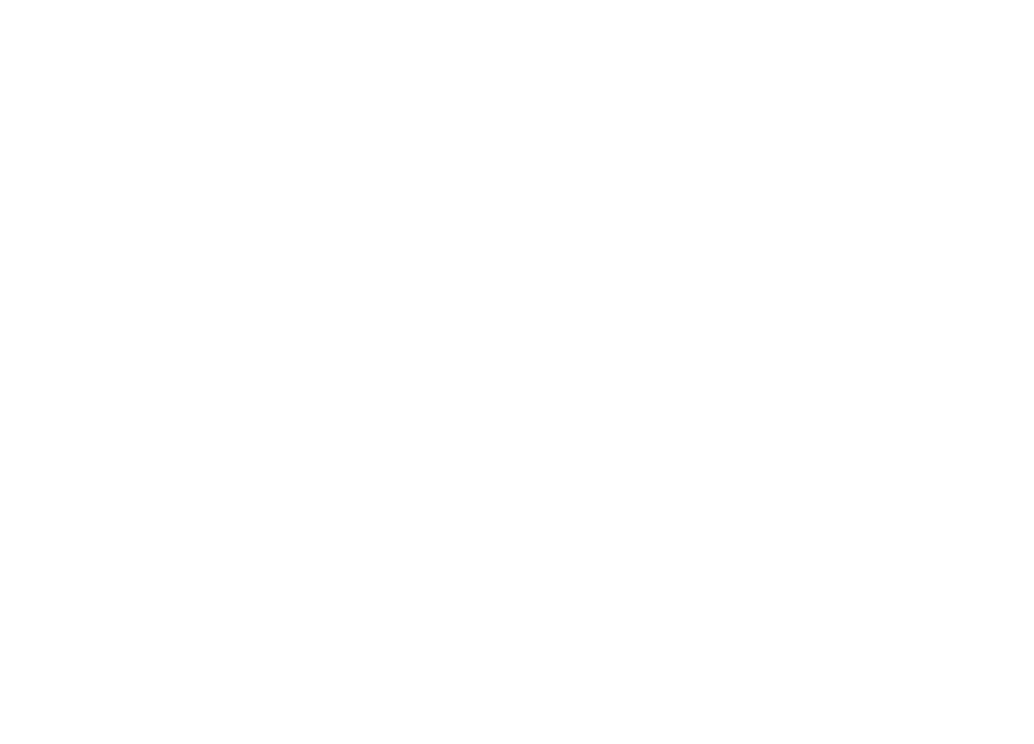
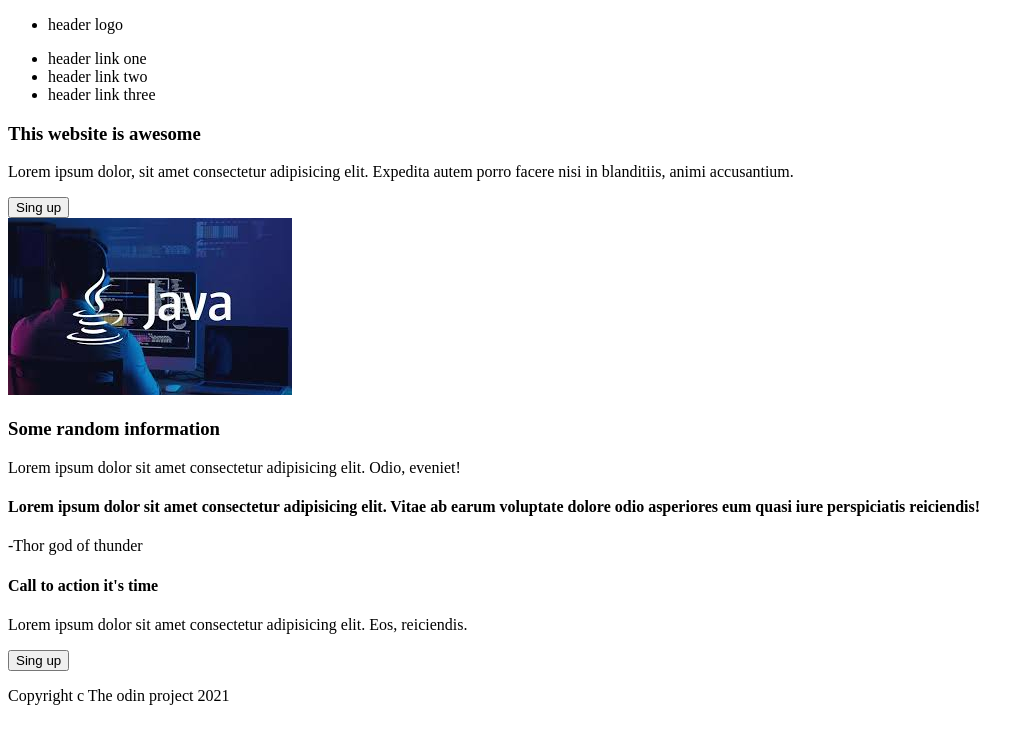
Before and after one commit to IZanami77/landing-page, a plain HTML site: page index.html in a window 1280 px wide. Shown: the whole page, without its empty margins (0-1034 px from the left). Drawn offline with Linux system fonts and the light colour scheme.

Commit message:
Updated the index and added a image to the project

```diff
--- a/index.html
+++ b/index.html
@@ -6,7 +6,55 @@
     <title>Landing page</title>
 </head>
 <body>
+    <div class="header">
+        <ul class="logo">
+            <li>header logo</li>
+        </ul>
+        <ul>
+            <li>header link one</li>
+            <li>header link two</li>
+            <li>header link three</li>
+        </ul>
 
+        <div class="section/1">
+        <div class="main-1">
+            <h3>This website is awesome</h3>
+            <p>Lorem ipsum dolor, sit amet consectetur adipisicing elit. Expedita autem porro facere nisi in blanditiis, animi accusantium.</p>
+            <button>Sing up</button>
+        </div>
+        <img src="download.jpeg">
+        </div>
+
+        <h3>Some random information</h3>
+        <div class="section/2">
+
+            <div class="container">
+            <div class="card">
+            </div>
+            <p>Lorem ipsum dolor sit amet consectetur adipisicing elit. Odio, eveniet!</p>
+            </div>
+
+        </div>
+
+        <div class="section/3">
+            <h4>Lorem ipsum dolor sit amet consectetur adipisicing elit. Vitae ab earum voluptate dolore odio asperiores eum quasi iure perspiciatis reiciendis!</h4>
+            <p>-Thor god of thunder</p>
+        </div>
+
+        <div class="section/4">
+            <div class="content">
+            <h4>Call to action it's time</h4>
+            <p>Lorem ipsum dolor sit amet consectetur adipisicing elit. Eos, reiciendis.</p>
+            </div>
+            <button>Sing up</button>
+        </div>
+
+        <footer>
+            <p>Copyright c The odin project 2021</p>
+        </footer>
+
+
+    </div>
 
 </body>
 </html>
```
Also changed, not shown: download.jpeg (added).
